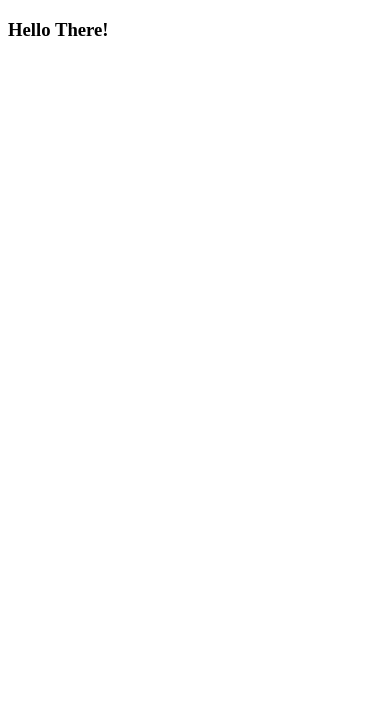
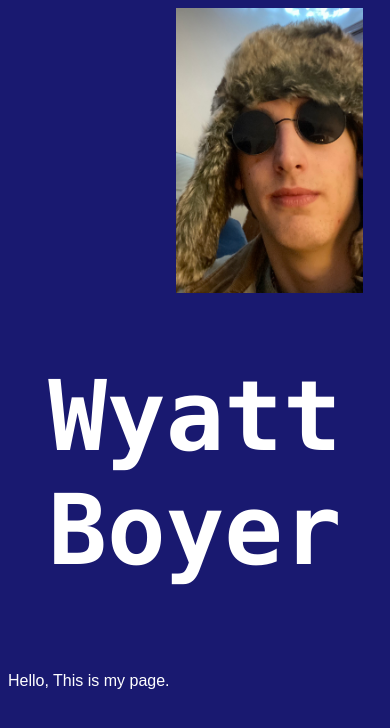
Before and after one commit to wyattboyer/wyattboyer.github.io, a plain HTML site: page index.html in a window 390 px wide. Drawn offline with Linux system fonts and the light colour scheme.

Commit message:
First changes, just a test for now

```diff
--- /dev/null
+++ b/build/style.css
@@ -0,0 +1,34 @@
+body {
+    background-color: midnightblue;
+    color: white;
+    font-family: Arial, Helvetica, sans-serif;
+}
+div.page-head {
+    display: inline-block;
+    height: 20%;
+}
+
+#photo {
+    max-width: 50%;
+    height: auto;
+    float: right;
+    padding-right: 5%;
+}
+
+#name {
+    height: auto;
+    font-family: "Lucida Console", "Monaco", monospace;
+    font-size: 25vw;
+    text-align: center;
+    vertical-align: middle;
+    float: left;
+}
+
+/* Responsive layout - makes the photo and name box stack on top
+   of each other instead of next to each other on small screens */
+@media (max-width: 600px) {
+  #photo, #name {
+    width: 100%;
+    height: auto;
+  }
+}
--- a/index.html
+++ b/index.html
@@ -1,10 +1,35 @@
 <!DOCTYPE html>
-<html>
+
+<!-- Hosted on Github Pages -->
+<!-- View the source at: https://github.com/yguy99/yguy99.github.io -->
+<html lang="en">
   <head>
     <title>Wyatt Boyer</title>
+    <link rel="stylesheet" href="build/style.css">
+
+    <!-- meta info -->
+    <meta charset="utf-8">
+    <meta name="author" content="Wyatt Boyer">
+    <meta name="description" content="Learn more about Wyatt Boyer">
+    <meta name="viewport" content="width=device-width, initial-scale=1.0">
   </head>
 
   <body>
-    <h3>Hello There!</h3>
+
+    <!-- Page header-->
+    <div class="page-head">
+        <img id="photo" src="img/cykablyat.jpg" alt="A photo of me.">
+          <!-- Add image, probably headshot or similar professional photo
+               left align, circular
+               remeber to add alt text -->
+
+        <h1 id="name">Wyatt Boyer</h1>
+    </div>
+
+    <!-- Page content -->
+    <div class="content">
+      <p>Hello, This is my page.</p>
+
+    </div>
   </body>
 </html>
```
Also changed, not shown: img/cykablyat.jpg (added).
